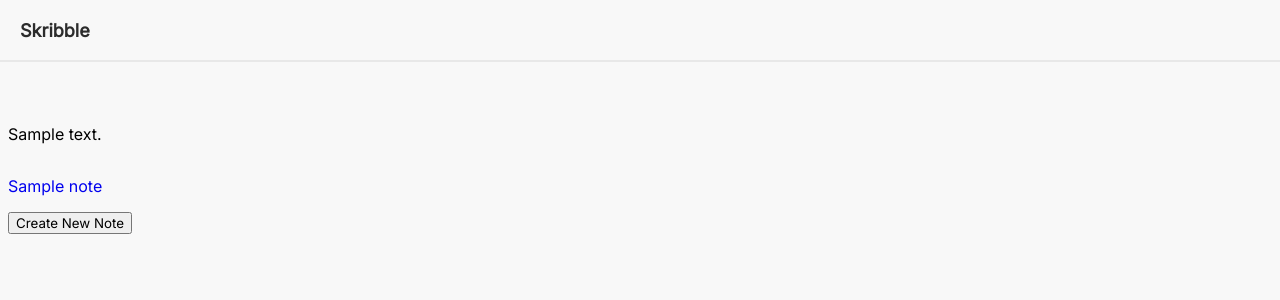
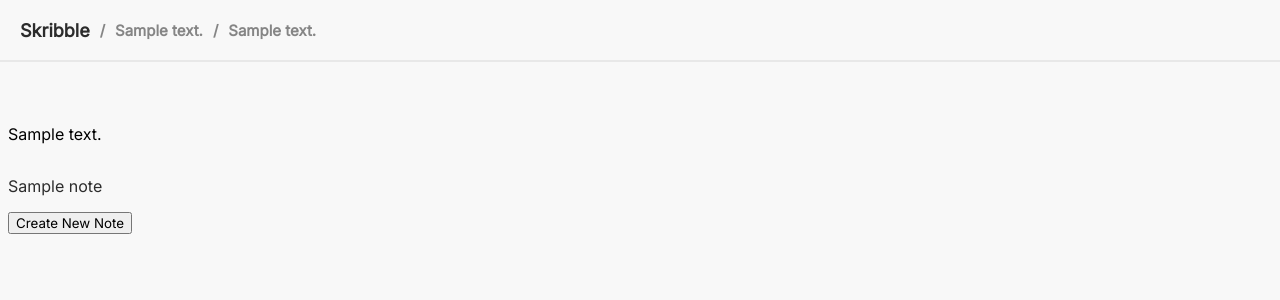
Before and after one commit to InviBull/skribble, a Flask app: template templates/editnote.html in a window 1280 px wide. Shown: the top 300 px of the page. Run offline with Flask 3, Linux system fonts and the light colour scheme; the template is opened without the code that fills it: most values are stand-ins (such as "Sample title", 1, 10 or a date in 2020).

Commit message:
some changes

```diff
--- a/routes/notebooks.py
+++ b/routes/notebooks.py
@@ -49,7 +49,7 @@ def retrieve_notebook(notebook_id):
         if len(note) == 0:
             return render_template('error.html', message="Note Not Found")
 
-        return render_template('editnote.html', name=current_user.name, notebook_id=notebook_id, notebook=notebook, notes=notes)
+        return render_template('editnote.html', name=current_user.name, notebook_id=notebook_id, notebook=notebook, notes=notes, note=note[0])
 
 @notebooks.route('/<notebook_id>/notes', methods=['POST'])
 @login_required
--- a/static/css/editnote.css
+++ b/static/css/editnote.css
@@ -2,6 +2,10 @@
   font-family: "Inter";
   underline: none;
   text-decoration: none;
+}
+
+a {
+  color: #2C2C2C;
 }
 
 body {
@@ -22,6 +26,15 @@ body {
   font-weight: 700;
   color: #2C2C2C;
   font-size: 18px;
+}
+
+.nav__breadcrumb {
+  font-size: 15px;
+  font-weight: 600;
+  color: #2C2C2C90;
+
+  margin-left: 10px;
+  cursor: pointer;
 }
 
 .main-section {
--- a/templates/editnote.html
+++ b/templates/editnote.html
@@ -8,7 +8,25 @@
   <body>
 
     <nav class="nav">
-      Skribble
+      <a href='/'>
+        Skribble
+      </a>
+      <p class="nav__breadcrumb">
+        /
+      </p>
+      <a href="/{{ notebook[1] }}">
+        <p class="nav__breadcrumb">
+          {{ notebook[2] }}
+        </p>
+      </a>
+      <p class="nav__breadcrumb">
+        /
+      </p>
+      <a href="/{{ notebook[1] }}?noteid={{note[2]}}">
+        <p class="nav__breadcrumb">
+          {{ note[3] }}
+        </p>
+      </a>
     </nav>
 
     <section class="main-section">
```
